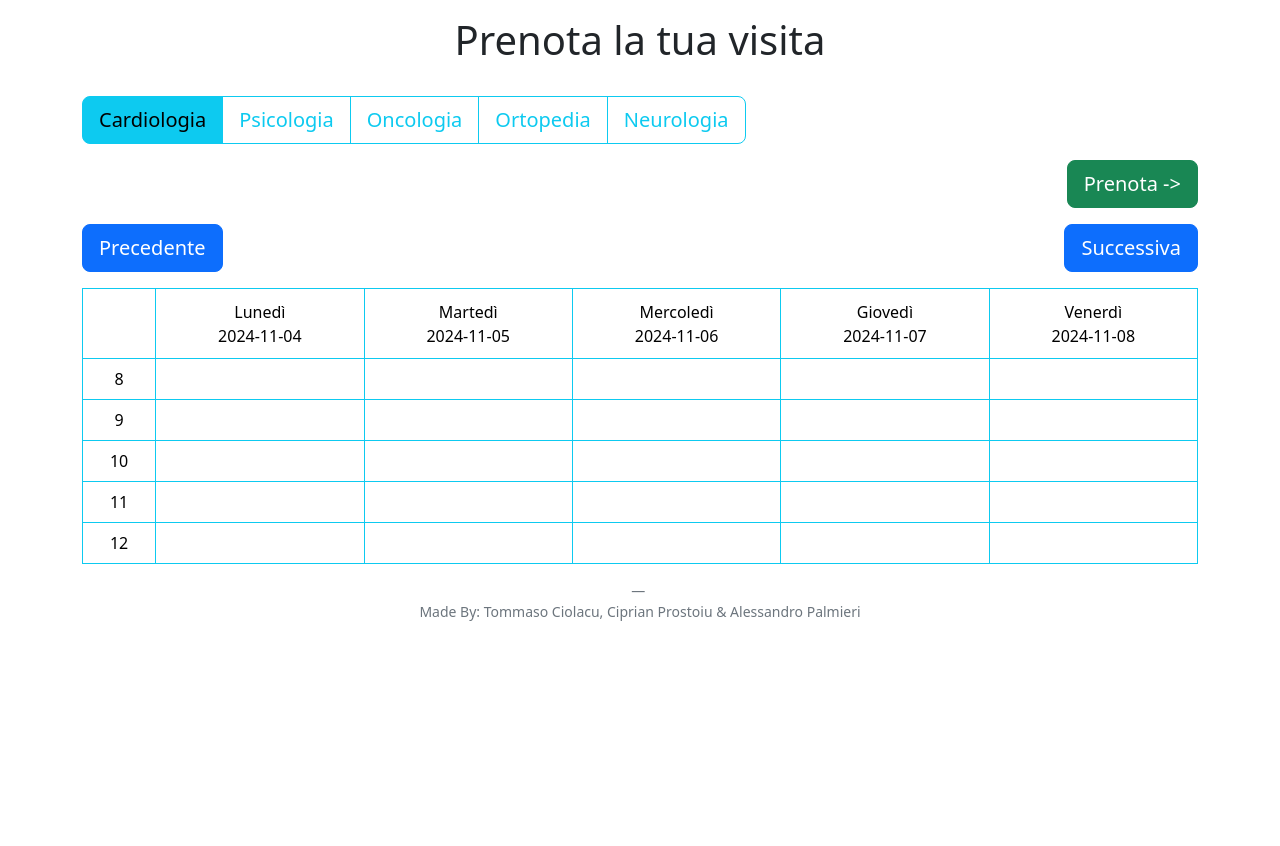
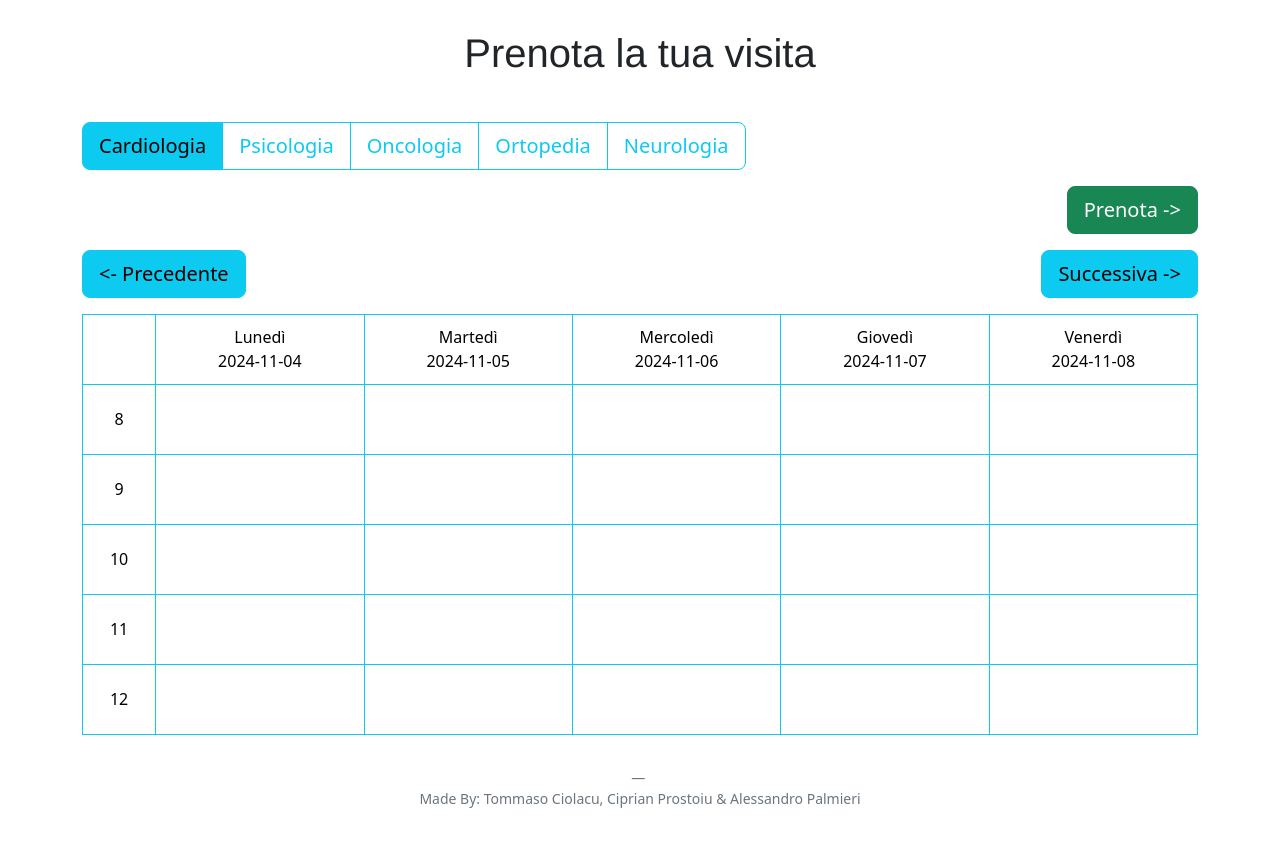
Before and after one commit to alepalma06/5B_CiolacuProstoiuPalmieri_VisiteSpecialistiche, a website with bundled scripts: page index.html in a window 1280 px wide. Before the commit the page ends 800 px from the top, so only its background shows below. Built offline with nearby package versions, Linux system fonts and the light colour scheme; files whose address does not match are found by name.

Commit message:
modifiche estetiche

```diff
--- a/componenti/table.js
+++ b/componenti/table.js
@@ -57,14 +57,16 @@ export const tableComponent = () => {
             });
             date.setDate(date.getDate() + -5);
             ore.forEach(ora => {
-                html += "<tr>"+"<td>"+ ora +"</td>";
+                html += `<tr class ="tbl1">`+"<td>"+ ora +"</td>";
                 for (let i = 0; i < lisSett.length; i++) {
                     let giorno=exportData(date).split("-").join("");
                     let chiave= tipo +"-"+giorno+"-"+ora;
                     if (chiave in data) {
+                        // se fa parte del dizionario stampa
                         console.log(chiave)
-                        html += "<td>" + data[chiave]+ "</td>"; // Inserisci il nome della prenotazione
+                        html += `<td class="table-info">` + data[chiave]+ "</td>"; // Inserisci il nome della prenotazione
                     } else {
+                        // cella vuota
                         console.log(data)
                         html += `<td></td>`; // Celle vuote o con contenuto da aggiungere
                     }
--- a/index.html
+++ b/index.html
@@ -17,7 +17,7 @@
     <!-- Bottone trigger -->
         <button type="button" class="btn btn-success btn-lg" data-bs-toggle="modal" data-bs-target="#exampleModal">Prenota -></button>
     <!-- Modale -->
-        <div class="modal fade" id="exampleModal" tabindex="-1" aria-labelledby="exampleModalLabel" aria-hidden="true">
+        <div class="modal fade modalltop" id="exampleModal" tabindex="-1" aria-labelledby="exampleModalLabel" aria-hidden="true">
             <div class="modal-dialog">
                 <div class="modal-content">
                 <div class="modal-header">
@@ -28,7 +28,7 @@
 
                 </div>
                 <div class="modal-footer">
-                    <button id="Annulla" type="button" class="btn btn-secondary" data-bs-dismiss="modal">Annulla</button>
+                    <button id="Annulla" type="button" class="btn btn-outline-danger btn-lg" data-bs-dismiss="modal">Annulla</button>
                     <button id="Prenota" type="button" class="btn btn-outline-success btn-lg">Prenota -> </button>
                 </div>
                 </div>
@@ -37,11 +37,15 @@
     </div>
 
     <div id="divBtn" class="container mt-3 d-flex justify-content-between">
-        <button id="precedente" type="button" class="btn btn-primary btn-lg">Precedente</button>
-        <button id="successiva" type="button" class="btn btn-primary btn-lg">Successiva</button>
+        <button id="precedente" type="button" class="btn btn-info btn-lg"><- Precedente</button>
+        <button id="successiva" type="button" class="btn btn-info btn-lg">Successiva -></button>
     </div>
-    <div class="container  d-flex justify-content-center mt-3"><table id="tabella" class="table table-bordered border-info bg-light text-center align-middle"></table></div>
-    <footer class="blockquote-footer text-center mt-auto">
+    <div class="container  d-flex justify-content-center mt-3">
+        <table id="tabella" class="table table-bordered border-info bg-light text-center align-middle">
+
+    </table></div>
+
+    <footer class="blockquote-footer text-center py-3 mt-auto mt-3">
         <p>Made By: Tommaso Ciolacu, Ciprian Prostoiu & Alessandro Palmieri</p>
     </footer>
     <script src="node_modules/bootstrap/dist/js/bootstrap.bundle.min.js"></script>
--- a/style.css
+++ b/style.css
@@ -12,5 +12,24 @@
 }
 
 body {
-    background-color: white;
+    background-color: rgb(255, 255, 255);
 }
+h1 {
+    color: #6c757d;
+    font-family: Helvetica;
+    font-weight: bold;
+    padding-top: 1%;
+    padding-bottom: 1%;
+}
+
+table {
+    background-color: red;
+}
+
+.modalltop {
+    padding-top: 2%;
+}
+
+.provaTable {
+    background-color: rgb(141, 255, 194);
+}
```
